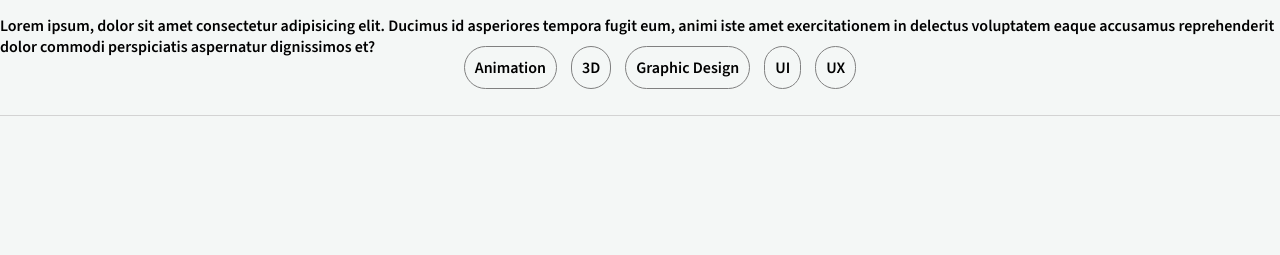
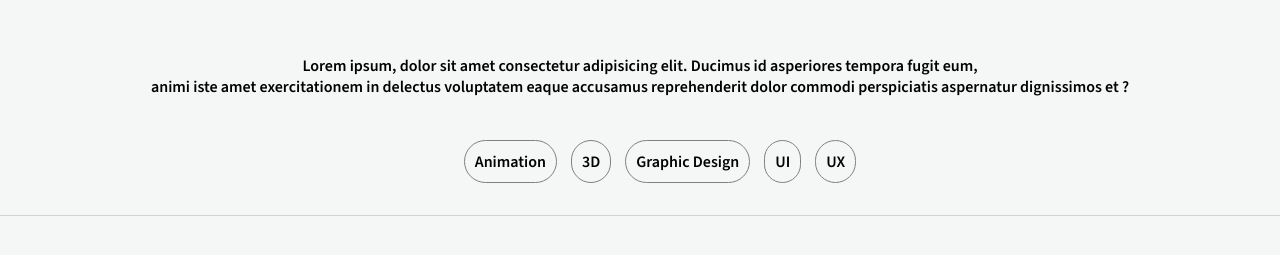
Before and after one commit to OmarBassatni97/Amer_Portfolio, a plain HTML site: page index.html in a window 1280 px wide. Shown: the part 73-328 px from the top of the page. Drawn offline with nearby package versions, Linux system fonts and the light colour scheme.

Commit message:
Changes to border

```diff
--- a/banner.css
+++ /dev/null
@@ -1,31 +0,0 @@
-.mySkills{
-    height: 100px;
-  background-color: #f4f7f6;
-  border-bottom: lightgray  solid 1px ;
-
-}
-.mySkills ul{
-    text-align:center;
-
-}
-.mySkills li{
-    display: inline-block;
-    list-style: none;
-
-}
-.mySkills a{
-    margin: 0  5px;
-border: gray solid 1px;
-border-radius: 50px;
-padding: 10px;
-transition: .5s;
-color: black;
-}
-.mySkills a:hover{
-    opacity: .8;
-    color: #49c5b6;
-    border: #49c5b6 solid;
-}
-.mySkills::after{
-    display: block;
-}
--- a/index.html
+++ b/index.html
@@ -23,7 +23,8 @@
     <section class="canvas">
         <img src="img/landing.png" alt=""class="canvas-img">
         <div class="mySkills">
-            <p>Lorem ipsum, dolor sit amet consectetur adipisicing elit. Ducimus id asperiores tempora fugit eum, animi iste amet exercitationem in delectus voluptatem eaque accusamus reprehenderit dolor commodi perspiciatis aspernatur dignissimos et?</p>
+            <p>Lorem ipsum, dolor sit amet consectetur adipisicing elit. Ducimus id asperiores tempora fugit eum,<br>animi iste amet exercitationem in delectus voluptatem eaque accusamus reprehenderit dolor commodi perspiciatis aspernatur dignissimos et
+                 ?</p>
             <ul>
         <li><a href="#">Animation</a></li>
         <li><a href="#">3D</a></li>
--- a/style/banner.css
+++ b/style/banner.css
@@ -1,30 +1,33 @@
 .canvas{
     height: 100vh;
     background-position: center;
-    background-size: cover;
+
     }
     .canvas-img{
         max-width: 100%;
         height: 600px;
-        margin-left: 300px;
     }
 .mySkills{
-    height: 100px;
-  border-bottom: lightgray  solid 1px ;
-
+    height: 200px;
+    border-bottom: lightgray  solid 1px ;
 }
 .mySkills ul{
     text-align:center;
+   margin-top: 14px;
 }
 .mySkills li{
     display: inline-block;
     list-style: none;
 
+
 }
 
 .mySkills p{
     font-family: var(--ff-secondary);
+    text-align: center;
+    padding: 40px 0;
 }
+
 .mySkills a{
     margin: 0  5px;
 border: gray solid 1px;
```
